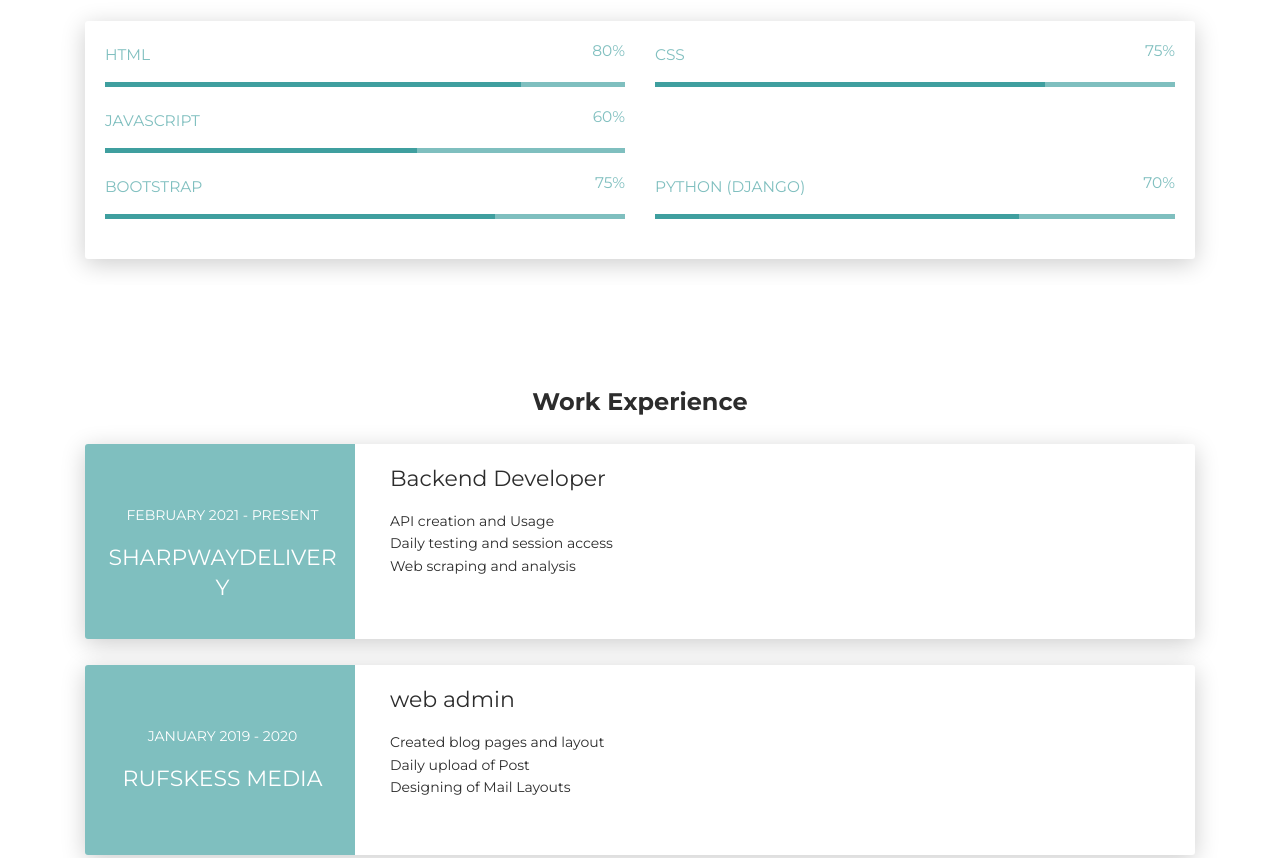
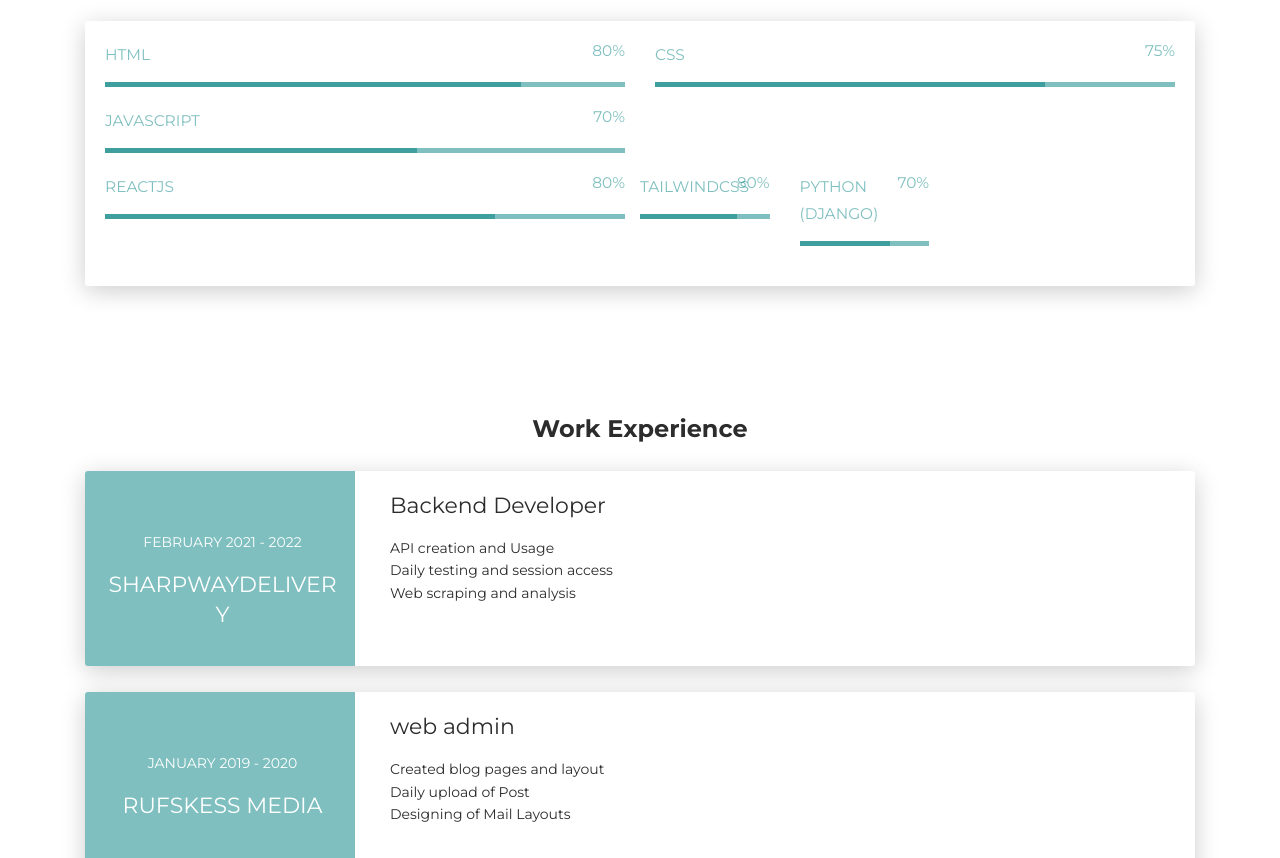
Before and after one commit to fidelmak/portfolio, a plain HTML site: page index.html in a window 1280 px wide. Shown: the part 1018-1876 px from the top of the page. Drawn offline with Linux system fonts and the light colour scheme.

Commit message:
Update index.html

```diff
--- a/index.html
+++ b/index.html
@@ -130,7 +130,7 @@ background-color:#000000!important;
           <div class="col-md-6">
             <div class="progress-container progress-primary"><span class="progress-badge">JavaScript</span>
               <div class="progress">
-                <div class="progress-bar progress-bar-primary" data-aos="progress-full" data-aos-offset="10" data-aos-duration="2000" role="progressbar" aria-valuenow="60" aria-valuemin="0" aria-valuemax="100" style="width: 60%;"></div><span class="progress-value">60%</span>
+                <div class="progress-bar progress-bar-primary" data-aos="progress-full" data-aos-offset="10" data-aos-duration="2000" role="progressbar" aria-valuenow="60" aria-valuemin="0" aria-valuemax="100" style="width: 60%;"></div><span class="progress-value">70%</span>
               </div>
             </div>
           </div>
@@ -138,9 +138,17 @@ background-color:#000000!important;
         </div>
         <div class="row">
           <div class="col-md-6">
-            <div class="progress-container progress-primary"><span class="progress-badge">Bootstrap</span>
+            <div class="progress-container progress-primary"><span class="progress-badge">Reactjs</span>
               <div class="progress">
-                <div class="progress-bar progress-bar-primary" data-aos="progress-full" data-aos-offset="10" data-aos-duration="2000" role="progressbar" aria-valuenow="60" aria-valuemin="0" aria-valuemax="100" style="width: 75%;"></div><span class="progress-value">75%</span>
+                <div class="progress-bar progress-bar-primary" data-aos="progress-full" data-aos-offset="10" data-aos-duration="2000" role="progressbar" aria-valuenow="60" aria-valuemin="0" aria-valuemax="100" style="width: 75%;"></div><span class="progress-value">80%</span>
+              </div>
+            </div>
+          </div>
+          <div class="row">
+          <div class="col-md-6">
+            <div class="progress-container progress-primary"><span class="progress-badge">TailwindCss</span>
+              <div class="progress">
+                <div class="progress-bar progress-bar-primary" data-aos="progress-full" data-aos-offset="10" data-aos-duration="2000" role="progressbar" aria-valuenow="60" aria-valuemin="0" aria-valuemax="100" style="width: 75%;"></div><span class="progress-value">80%</span>
               </div>
             </div>
           </div>
@@ -164,7 +172,7 @@ background-color:#000000!important;
       <div class="row">
         <div class="col-md-3 bg-primary" data-aos="fade-right" data-aos-offset="50" data-aos-duration="500">
           <div class="card-body cc-experience-header">
-            <p>February 2021 - Present</p>
+            <p>February 2021 - 2022</p>
             <div class="h5">Sharpwaydelivery</div>
           </div>
         </div>
@@ -267,6 +275,14 @@ background-color:#000000!important;
           | React Documentation website <a href="https://stupefied-meninsky-5d9f86.netlify.app"> view <a/>
              | landing Page  <a href="https://silly-davinci-6a83f1.netlify.app"> view <a/></div>
         </div>
+              <div class="col-md-9" data-aos="fade-left" data-aos-offset="50" data-aos-duration="500">
+              <div class="card-body">
+                <div class="h5">Tutorial Platform </div>
+                <p>
+                  This is a turorial Platfrom built TailwindCss and Javascript <br>
+                  with images and texts<br></p> <br>
+                  Tutorial Platform | <a href="https://mainkey-tutorial.vercel.app/"> view <a/> </div>
+                </div>
       </div>
 
 
```
